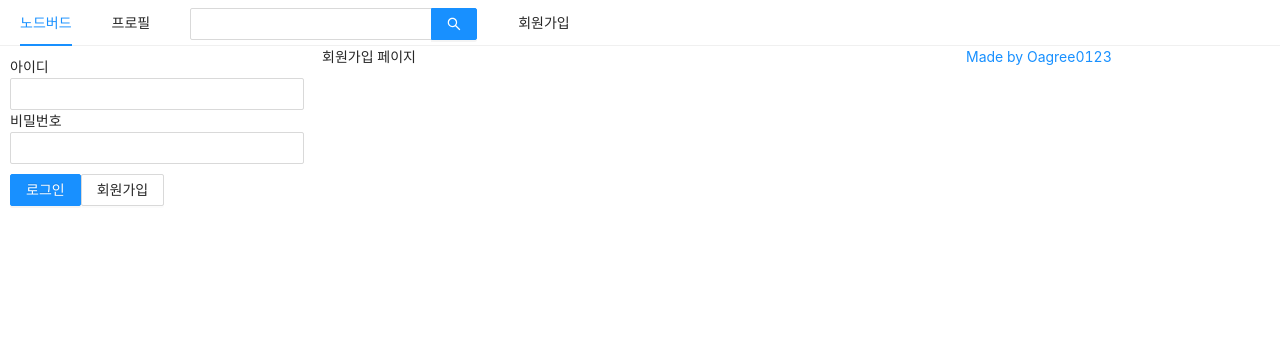
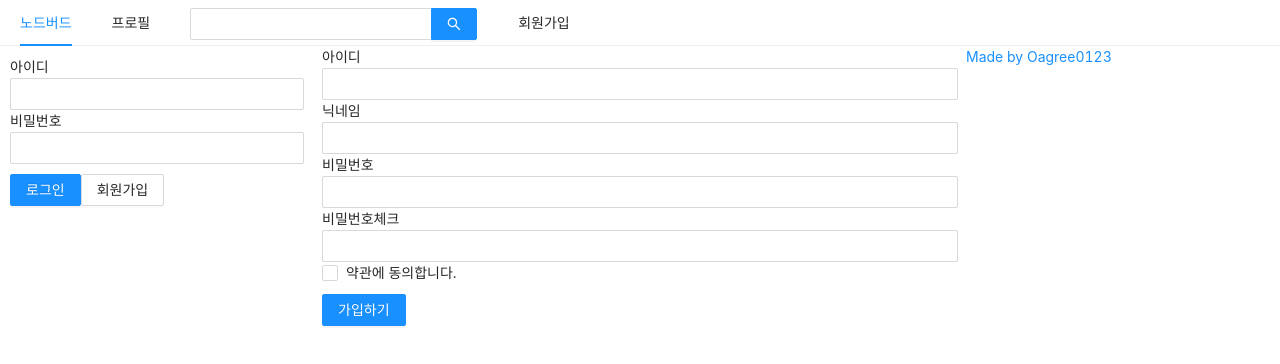
Before and after one commit to oagree0123/node-bird, a Next.js app in the folder prepare/front/: page /signup in a window 1280 px wide. Shown: the top 364 px of the page. Built offline with nearby package versions, Linux system fonts and the light colour scheme.

Commit message:
✨ Implement  signup function

```diff
--- a/prepare/front/components/LoginForm.js
+++ b/prepare/front/components/LoginForm.js
@@ -1,7 +1,10 @@
-import React, { useState, useCallback } from 'react';
+import React, { useCallback } from 'react';
 import { Form, Input, Button } from 'antd';
 import Link from 'next/link';
 import styled from 'styled-components';
+import PropTypes from 'prop-types';
+
+import useInput from '../hooks/useInput';
 
 const ButtonWrapper = styled.div`
   margin-top: 10px;
@@ -12,16 +15,8 @@
 `;
 
 const LoginForm = ({ setIsLoggedIn }) => {
-  const [id, setId] = useState('');
-  const [password, setPassword] = useState('');
-
-  const onChangeId = useCallback((e) => {
-    setId(e.target.value);
-  }, []);
-
-  const onChangePassword = useCallback((e) => {
-    setPassword(e.target.value);
-  }, []);
+  const [id, onChangeId] = useInput('');
+  const [password, onChangePassword] = useInput('');
 
   const onSubmitForm = useCallback(() => {
     console.log(id, password);
@@ -64,4 +59,8 @@
   );
 }
 
+LoginForm.propTypes = {
+  setIsLoggedIn: PropTypes.func.isRequired,
+};
+
 export default LoginForm;
--- a/prepare/front/pages/signup.js
+++ b/prepare/front/pages/signup.js
@@ -1,17 +1,86 @@
-import React from "react";
+import React, { useCallback, useState } from "react";
+import Head from 'next/head';
+import { Form, Input, Checkbox, Button } from 'antd';
+import styled from 'styled-components';
+
 import AppLayout from "../components/AppLayout";
-import Head from 'next/head';
+import useInput from '../hooks/useInput';
+
+const ErrorMessage = styled.div`
+  color: red;
+`;
 
 const Signup = () => {
+  const [id, onChangeId] = useInput('');
+  const [nickname, onChangeNickname] = useInput('');
+  const [password, onChangePassword] = useInput('');
+
+  const [passwordCheck, setPasswordCheck] = useState('');
+  const [passwordError, setPasswordError] = useState(false);
+  const onChangePasswordCheck = useCallback((e) => {
+    setPasswordCheck(e.target.value);
+    setPasswordError(e.target.value !== password);
+  }, [password]);
+
+  const [term, setTerm] = useState('');
+  const [termError, setTermError] = useState(false);
+  const onChangeTerm = useCallback((e) => {
+    setTerm(e.target.checked);
+    setTermError(false);
+  }, []);
+
+  const onSubmit = useCallback(() => {
+    if (password !== passwordCheck) {
+      return setPasswordError(true);
+    }
+    if (!term) {
+      return setTermError(true);
+    }
+    console.log(id, nickname, password);
+  }, [password, passwordCheck, term]);
+
   return (
-    <>
+    <AppLayout>
       <Head>
         <title>회원가입 | NodeBird</title>
       </Head>
-      <AppLayout>
-        회원가입 페이지
-      </AppLayout>
-    </>
+      <Form onFinish={onSubmit}>
+        <div>
+          <label htmlForm="user-id">아이디</label>
+          <br />
+          <Input name="user-id" value={id} required onChange={onChangeId} />
+        </div>
+        <div>
+          <label htmlForm="user-nick">닉네임</label>
+          <br />
+          <Input name="user-nick" value={nickname} required onChange={onChangeNickname} />
+        </div>
+        <div>
+          <label htmlForm="user-password">비밀번호</label>
+          <br />
+          <Input name="user-password" type="password" value={password} required onChange={onChangePassword} />
+        </div>
+        <div>
+          <label htmlForm="user-password-check">비밀번호체크</label>
+          <br />
+          <Input
+            name="user-password-check"
+            type="password"
+            value={passwordCheck}
+            required
+            onChange={onChangePasswordCheck}
+          />
+          {passwordError && <ErrorMessage>비밀번호가 일치하지 않습니다.</ErrorMessage>}
+        </div>
+        <div>
+          <Checkbox name="user-term" checked={term} onChange={onChangeTerm}>약관에 동의합니다.</Checkbox>
+          {termError && <ErrorMessage style={{ color: 'red' }}>약관에 동의하셔야 합니다.</ErrorMessage>}
+        </div>
+        <div style={{ marginTop: 10 }}>
+          <Button type="primary" htmlType="submit">가입하기</Button>
+        </div>
+      </Form>
+    </AppLayout>
   );
 };
 
```
